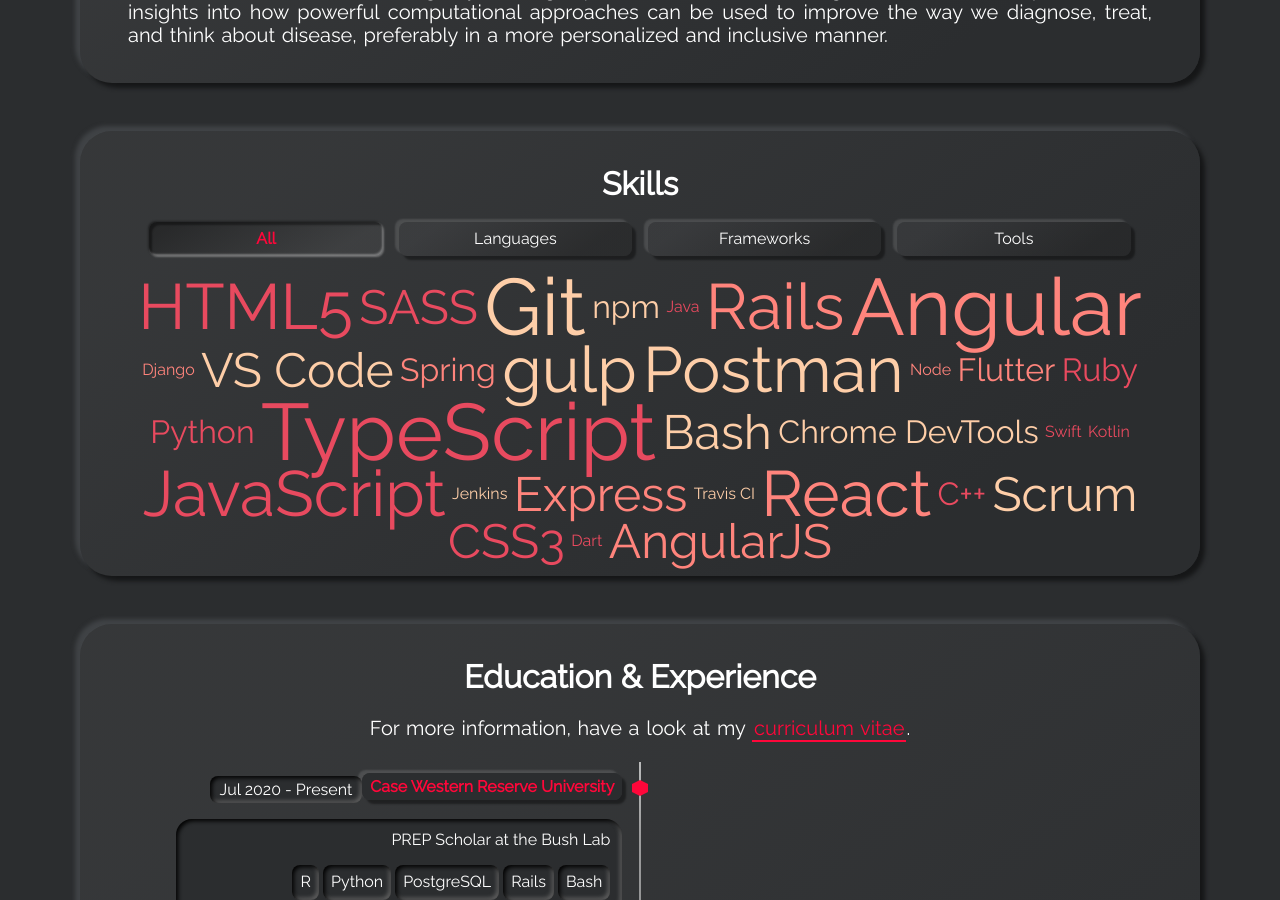
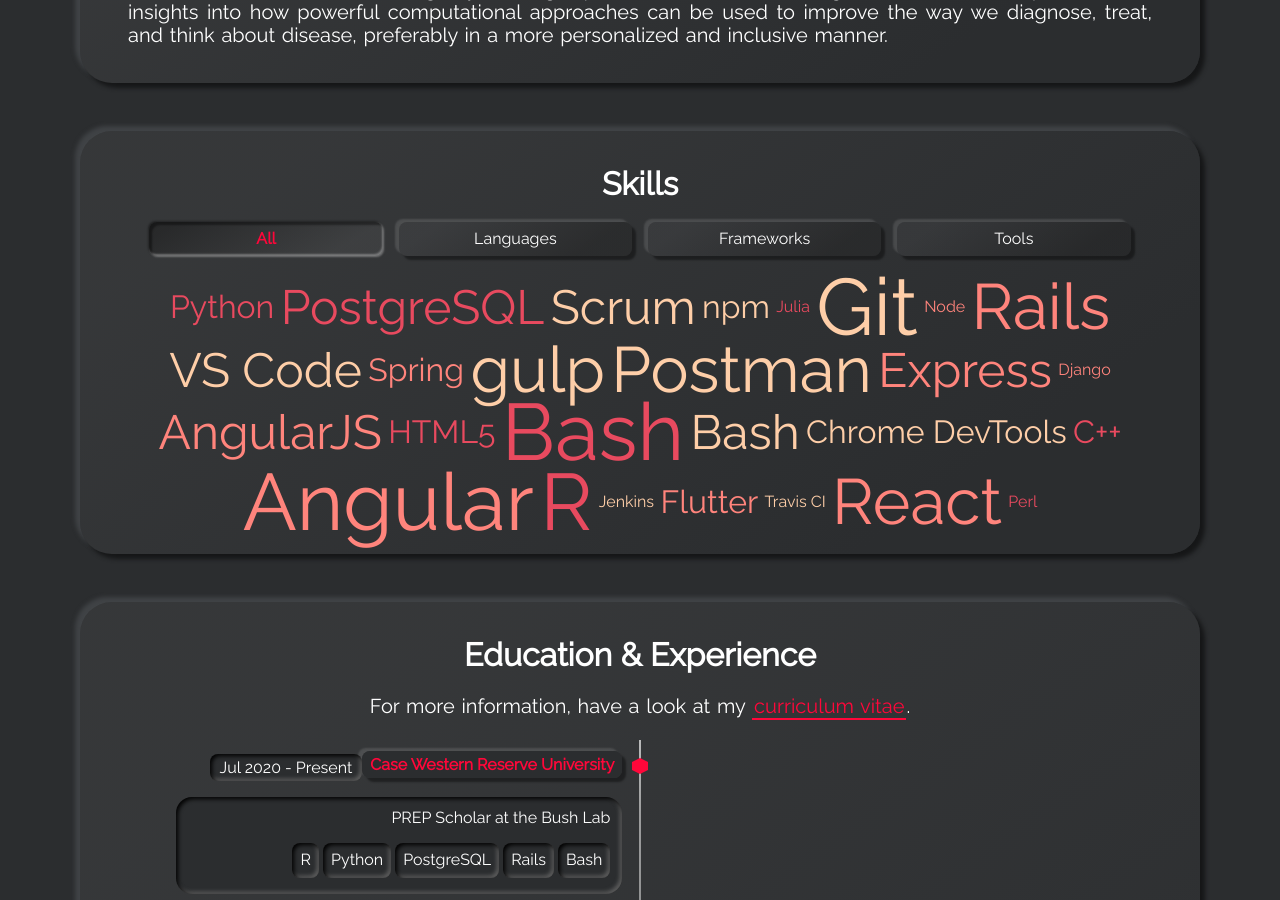
Before and after one commit to seba2550/computational-violist, a Jekyll site: the page built from index.html, in a window 1280 px wide and 900 px high, scrolled down 1219 px. Built offline with Jekyll 4.4.1, drawn with Linux system fonts in a browser that asks for light colours.

Commit message:
Update skills-languages.yml

```diff
--- a/_data/skills-languages.yml
+++ b/_data/skills-languages.yml
@@ -5,38 +5,26 @@
 # - name: Language
 #   weight: 5
 
-- name: TypeScript
+- name: Bash
   weight: 5
 
-- name: JavaScript
-  weight: 4
+- name: R
+  weight: 5
 
 - name: Python
   weight: 2
 
 - name: HTML5
-  weight: 4
+  weight: 2
 
-- name: CSS3
+- name: PostgreSQL
   weight: 3
 
-- name: SASS
-  weight: 3
-
-- name: Java
+- name: Julia
   weight: 1
 
-- name: Dart
-  weight: 1
-
-- name: Swift
-  weight: 1
-
-- name: Kotlin
+- name: Perl
   weight: 1
 
 - name: C++
   weight: 2
-
-- name: Ruby
-  weight: 2
```
